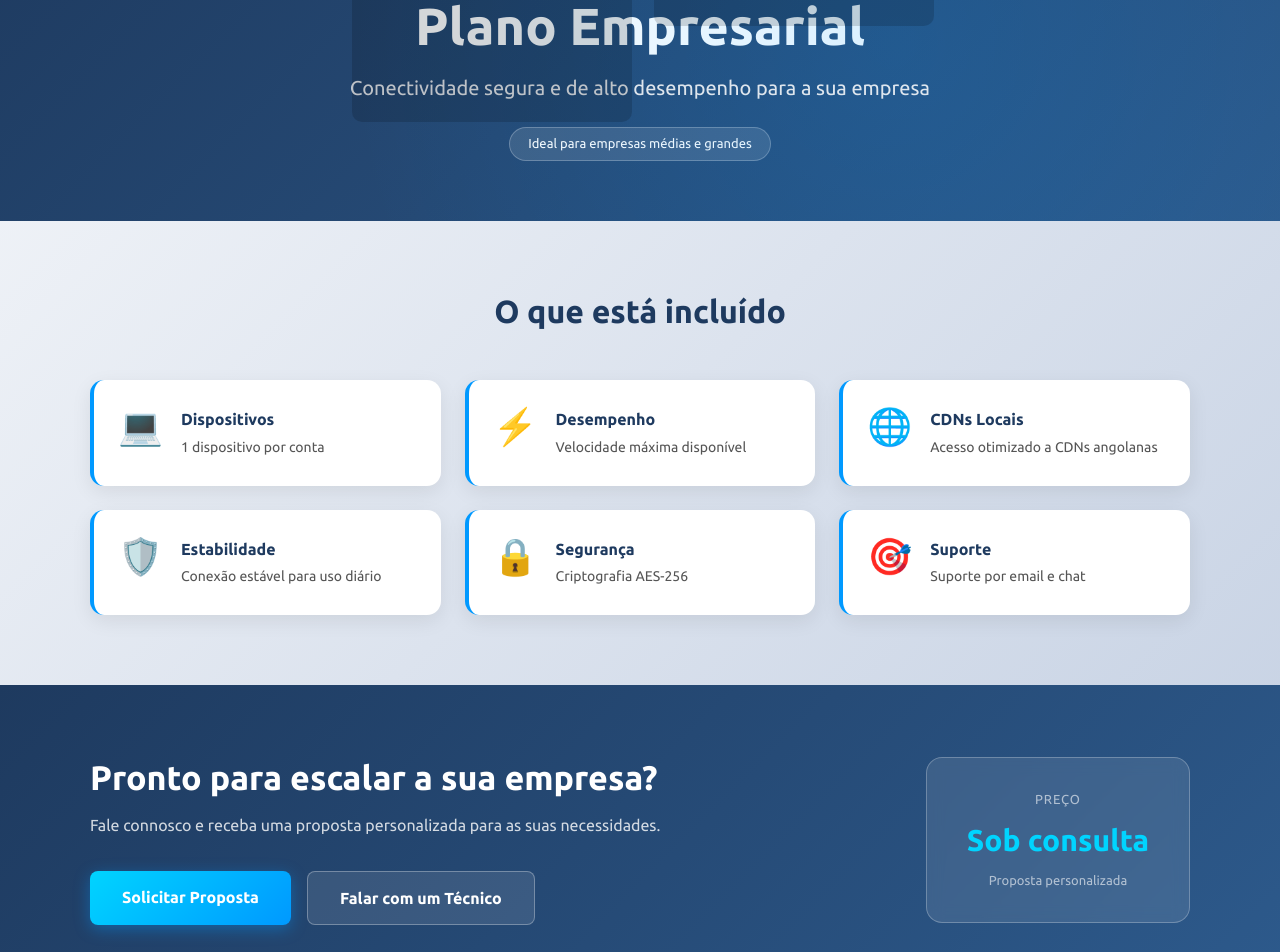
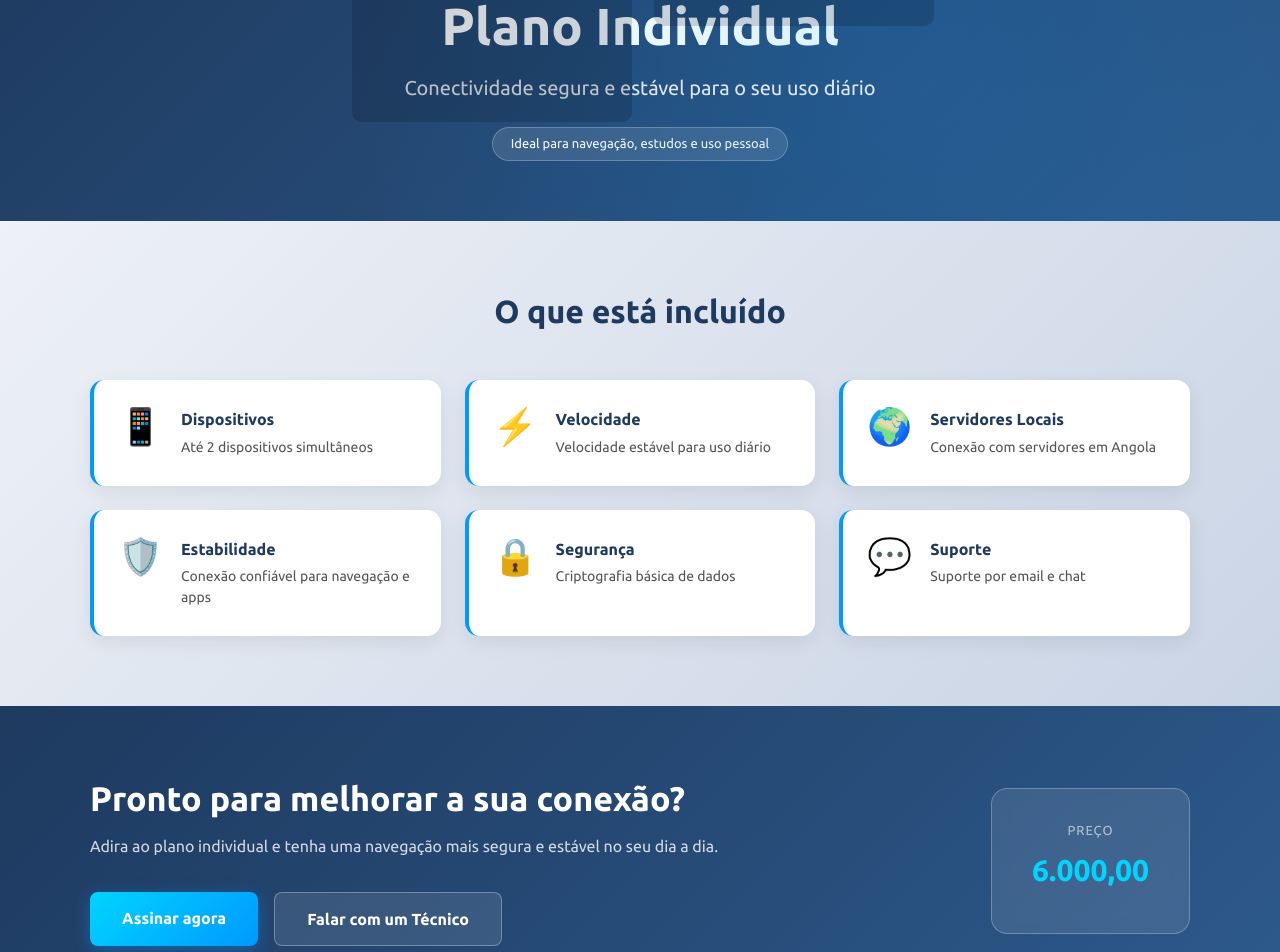
Before and after one commit to GeovanyFilipe/Projeto-do-Estagio-, an Angular app: page /planos/individual in a window 1280 px wide. Shown: the part 200-1152 px from the top of the page. Built offline with nearby package versions, Linux system fonts and the light colour scheme.

Commit message:
Ajustando as paginas de cada plano

```diff
--- a/src/app/paginas/planos/educacional/educacional.component.html
+++ b/src/app/paginas/planos/educacional/educacional.component.html
@@ -1,12 +1,12 @@
 <app-menu></app-menu>
 
 <div class="pagina-container">
-  <section class="hero">
-    <div class="hero-badge">🏢 Solução Corporativa</div>
-    <h1>Plano Empresarial</h1>
-    <p>Conectividade segura e de alto desempenho para a sua empresa</p>
+   <section class="hero">
+    <div class="hero-badge">🎓 Solução Educacional</div>
+    <h1>Plano Educacional</h1>
+    <p>Conectividade segura e de alto desempenho para instituições de ensino</p>
     <div class="hero-tags">
-      <span class="tag">Ideal para empresas médias e grandes</span>
+      <span class="tag">Ideal para escolas, universidades e centros de formação</span>
     </div>
   </section>
 
@@ -28,18 +28,17 @@
   <section class="cta-section">
     <div class="cta-container">
       <div class="cta-content">
-        <h2>Pronto para escalar a sua empresa?</h2>
-        <p>Fale connosco e receba uma proposta personalizada para as suas necessidades.</p>
+        <h2>Pronto para transformar a sua instituição de ensino?</h2>
+        <p>Fale connosco e descubra a melhor solução de conectividade para alunos e professores.</p>
         <div class="cta-buttons">
-          <a routerLink="/suporte/comercial" class="btn-primary">Solicitar Proposta</a>
+          <a routerLink="/suporte/comercial" class="btn-primary">Assinar agora</a>
           <a routerLink="/suporte/tecnico" class="btn-secondary">Falar com um Técnico</a>
         </div>
       </div>
       <div class="cta-badge">
         <div class="badge-inner">
           <span class="badge-label">Preço</span>
-          <span class="badge-value">Sob consulta</span>
-          <span class="badge-sub">Proposta personalizada</span>
+          <span class="badge-value">10.000,00</span>
         </div>
       </div>
     </div>
--- a/src/app/paginas/planos/educacional/educacional.component.ts
+++ b/src/app/paginas/planos/educacional/educacional.component.ts
@@ -12,12 +12,13 @@ import { RodapeComponent } from '../../../layout/rodape/rodape.component';
   styleUrl: './educacional.component.css'
 })
 export class EducacionalComponent {
-  specs = [
-    { icon: '💻', titulo: 'Dispositivos', descricao: '10+ dispositivos (expansível)' },
-    { icon: '⚡', titulo: 'Desempenho', descricao: 'Alta velocidade + baixa latência garantida' },
-    { icon: '🌐', titulo: 'CDNs Locais', descricao: 'Acesso otimizado a CDNs angolanas' },
-    { icon: '🛡️', titulo: 'Estabilidade', descricao: 'Estabilidade para sistemas críticos' },
-    { icon: '🔒', titulo: 'Segurança', descricao: 'Criptografia de nível empresarial' },
-    { icon: '🎯', titulo: 'Suporte', descricao: 'Suporte prioritário 24/7' },
-  ];
+    specs = [
+    { icon: '👨‍💻', titulo: 'Dispositivos', descricao: 'Até 10 dispositivos simultâneos' },
+    { icon: '⚡', titulo: 'Velocidade', descricao: 'Velocidade estável para múltiplos usuários' },
+    { icon: '🌐', titulo: 'Plataformas Educacionais', descricao: 'Acesso seguro a plataformas de ensino' },
+    { icon: '🛡️', titulo: 'Proteção', descricao: 'Proteção contra phishing e ameaças online' },
+    { icon: '🔒', titulo: 'Controle de Conteúdo', descricao: 'Filtro de sites impróprios' },
+    { icon: '📊', titulo: 'Gestão de Uso', descricao: 'Controle de utilização da internet' },
+    { icon: '🎧', titulo: 'Suporte', descricao: 'Suporte técnico dedicado' },
+    ];
 }
--- a/src/app/paginas/planos/empresarial/empresarial.component.html
+++ b/src/app/paginas/planos/empresarial/empresarial.component.html
@@ -31,15 +31,14 @@
         <h2>Pronto para escalar a sua empresa?</h2>
         <p>Fale connosco e receba uma proposta personalizada para as suas necessidades.</p>
         <div class="cta-buttons">
-          <a routerLink="/suporte/comercial" class="btn-primary">Solicitar Proposta</a>
+          <a routerLink="/suporte/comercial" class="btn-primary">Assinar agora</a>
           <a routerLink="/suporte/tecnico" class="btn-secondary">Falar com um Técnico</a>
         </div>
       </div>
       <div class="cta-badge">
         <div class="badge-inner">
           <span class="badge-label">Preço</span>
-          <span class="badge-value">Sob consulta</span>
-          <span class="badge-sub">Proposta personalizada</span>
+          <span class="badge-value">60.000,00</span>
         </div>
       </div>
     </div>
--- a/src/app/paginas/planos/individual/individual.component.html
+++ b/src/app/paginas/planos/individual/individual.component.html
@@ -1,14 +1,14 @@
 <app-menu></app-menu>
 
 <div class="pagina-container">
-  <section class="hero">
-    <div class="hero-badge">🏢 Solução Corporativa</div>
-    <h1>Plano Empresarial</h1>
-    <p>Conectividade segura e de alto desempenho para a sua empresa</p>
+<section class="hero">
+    <div class="hero-badge">👤 Uso Pessoal</div>
+    <h1>Plano Individual</h1>
+    <p>Conectividade segura e estável para o seu uso diário</p>
     <div class="hero-tags">
-      <span class="tag">Ideal para empresas médias e grandes</span>
+        <span class="tag">Ideal para navegação, estudos e uso pessoal</span>
     </div>
-  </section>
+</section>
 
   <section class="specs-section">
     <div class="specs-container">
@@ -28,18 +28,17 @@
   <section class="cta-section">
     <div class="cta-container">
       <div class="cta-content">
-        <h2>Pronto para escalar a sua empresa?</h2>
-        <p>Fale connosco e receba uma proposta personalizada para as suas necessidades.</p>
+        <h2>Pronto para melhorar a sua conexão?</h2>
+        <p>Adira ao plano individual e tenha uma navegação mais segura e estável no seu dia a dia.</p>
         <div class="cta-buttons">
-          <a routerLink="/suporte/comercial" class="btn-primary">Solicitar Proposta</a>
+          <a routerLink="/suporte/comercial" class="btn-primary">Assinar agora</a>
           <a routerLink="/suporte/tecnico" class="btn-secondary">Falar com um Técnico</a>
         </div>
       </div>
       <div class="cta-badge">
         <div class="badge-inner">
           <span class="badge-label">Preço</span>
-          <span class="badge-value">Sob consulta</span>
-          <span class="badge-sub">Proposta personalizada</span>
+          <span class="badge-value">6.000,00</span>
         </div>
       </div>
     </div>
--- a/src/app/paginas/planos/individual/individual.component.ts
+++ b/src/app/paginas/planos/individual/individual.component.ts
@@ -12,12 +12,12 @@ import { RodapeComponent } from '../../../layout/rodape/rodape.component';
   styleUrl: './individual.component.css'
 })
 export class IndividualComponent {
-  specs = [
-    { icon: '💻', titulo: 'Dispositivos', descricao: '1 dispositivo por conta' },
-    { icon: '⚡', titulo: 'Desempenho', descricao: 'Velocidade máxima disponível' },
-    { icon: '🌐', titulo: 'CDNs Locais', descricao: 'Acesso otimizado a CDNs angolanas' },
-    { icon: '🛡️', titulo: 'Estabilidade', descricao: 'Conexão estável para uso diário' },
-    { icon: '🔒', titulo: 'Segurança', descricao: 'Criptografia AES-256' },
-    { icon: '🎯', titulo: 'Suporte', descricao: 'Suporte por email e chat' },
-  ];
+    specs = [
+    { icon: '📱', titulo: 'Dispositivos', descricao: 'Até 2 dispositivos simultâneos' },
+    { icon: '⚡', titulo: 'Velocidade', descricao: 'Velocidade estável para uso diário' },
+    { icon: '🌍', titulo: 'Servidores Locais', descricao: 'Conexão com servidores em Angola' },
+    { icon: '🛡️', titulo: 'Estabilidade', descricao: 'Conexão confiável para navegação e apps' },
+    { icon: '🔒', titulo: 'Segurança', descricao: 'Criptografia básica de dados' },
+    { icon: '💬', titulo: 'Suporte', descricao: 'Suporte por email e chat' },
+    ];
 }
--- a/src/app/paginas/planos/negocio/negocio.component.html
+++ b/src/app/paginas/planos/negocio/negocio.component.html
@@ -31,7 +31,7 @@
         <h2>Pronto para escalar a sua empresa?</h2>
         <p>Fale connosco e receba uma proposta personalizada para as suas necessidades.</p>
         <div class="cta-buttons">
-          <a routerLink="/suporte/comercial" class="btn-primary">Solicitar Proposta</a>
+          <a routerLink="/suporte/comercial" class="btn-primary">Assinar agora</a>
           <a routerLink="/suporte/tecnico" class="btn-secondary">Falar com um Técnico</a>
         </div>
       </div>
--- a/src/app/paginas/planos/planos.component.ts
+++ b/src/app/paginas/planos/planos.component.ts
@@ -15,7 +15,7 @@ export class PlanosComponent {
   planos = [
     {
       titulo: '🏢 Plano Empresarial',
-      preco: 'Sob consulta',
+      preco: '60.000,00 Kz',
       descricao: 'Ideal para empresas médias e grandes',
       features: [
         '10+ dispositivos (expansível)',
@@ -31,7 +31,7 @@ export class PlanosComponent {
     },
     {
       titulo: '🏢 Plano Individual',
-      preco: 'Sob consulta',
+      preco: '6.000,00 kz',
       descricao: 'Ideal para empresas médias e grandes',
       features: [
         'Até 2 dispositivos simultâneos',
@@ -44,6 +44,39 @@ export class PlanosComponent {
       cta: 'Assinar agora',
       rota: '/planos/individual',
       destaque: true
-    }
+    },
+    {
+      titulo: '🏢 Plano Educacional',
+      preco: '10.000,00 kz',
+      descricao: 'Ideal para empresas médias e grandes',
+      features: [
+        'Até 10 dispositivos simultâneos',
+        'Filtro de conteúdo (bloqueio de sites impróprios)',
+        'Proteção contra phishing e ameaças',
+        'Acesso seguro a plataformas educacionais',
+        'Velocidade estável para múltiplos usuários',
+        'Controle de uso da internet',
+        'Suporte técnico dedicado',
+      ],
+      cta: 'Assinar agora',
+      rota: '/planos/educacional',
+      destaque: true
+    },
+    {
+      titulo: '🏢 Plano Negócio',
+      preco: '15.000,00 kz',
+      descricao: 'Ideal para empresas médias e grandes',
+      features: [
+        'Até 5 dispositivos simultâneos',
+        'Velocidade mais rápida e estável',
+        'Baixa latência para sistemas locais',
+        'Acesso otimizado a plataformas (ERP, CRM, etc.)',
+        'Criptografia avançada',
+        'Suporte prioritário básico',
+      ],
+      cta: 'Assinar agora',
+      rota: '/planos/negocio',
+      destaque: true
+    },
   ];
 }
```
